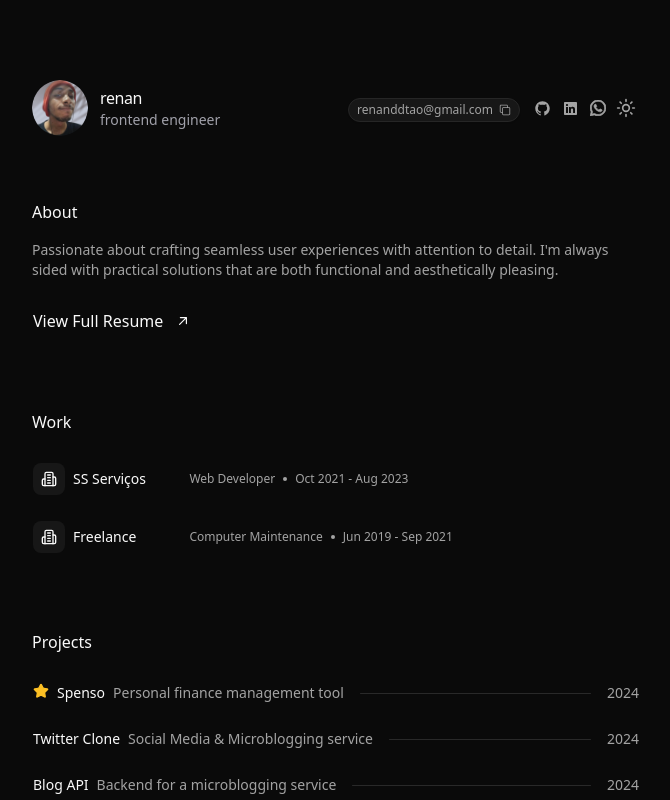
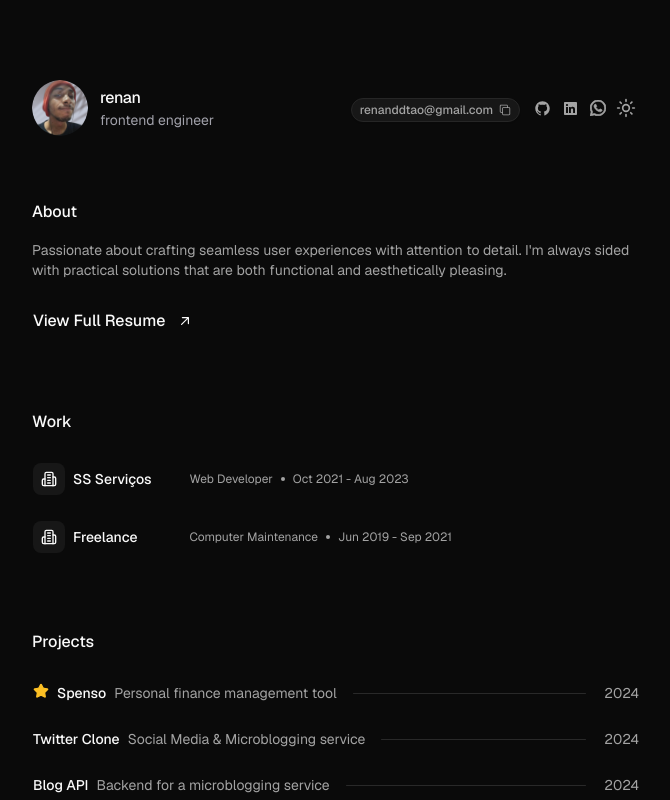
Before and after one commit to RenanSui/portfolio, a Next.js app: page / in a window 1280 px wide. Shown: the top 800 px of the page, without its empty margins (304-974 px from the left). Built offline with nearby package versions, Linux system fonts and the light colour scheme; no server answers.

Commit message:
fix: geist font with tailwind

```diff
--- a/tailwind.config.ts
+++ b/tailwind.config.ts
@@ -1,4 +1,5 @@
 import type { Config } from 'tailwindcss'
+import { fontFamily } from 'tailwindcss/defaultTheme'
 
 const config: Config = {
   darkMode: ['class'],
@@ -56,6 +57,11 @@ const config: Config = {
         md: 'calc(var(--radius) - 2px)',
         sm: 'calc(var(--radius) - 4px)',
       },
+      fontFamily: {
+        sans: ['var(--font-geist-sans)', ...fontFamily.sans],
+        mono: ['var(--font-geist-mono)', ...fontFamily.mono],
+        heading: ['var(--font-heading)', ...fontFamily.sans],
+      },
     },
   },
   plugins: [require('tailwindcss-animate')],
```
